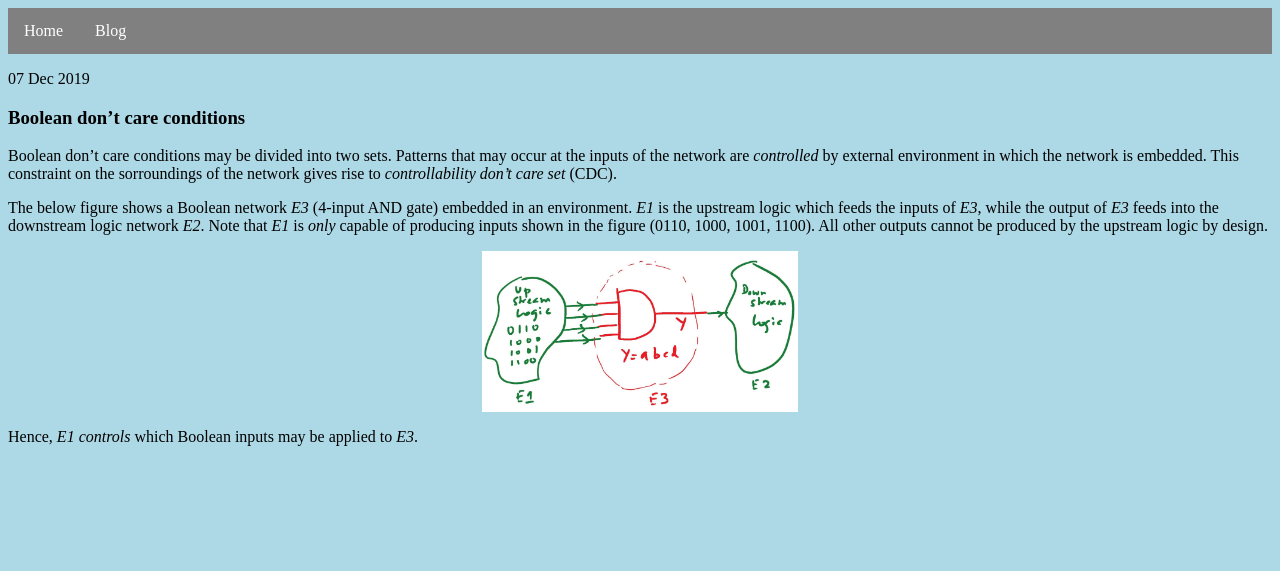
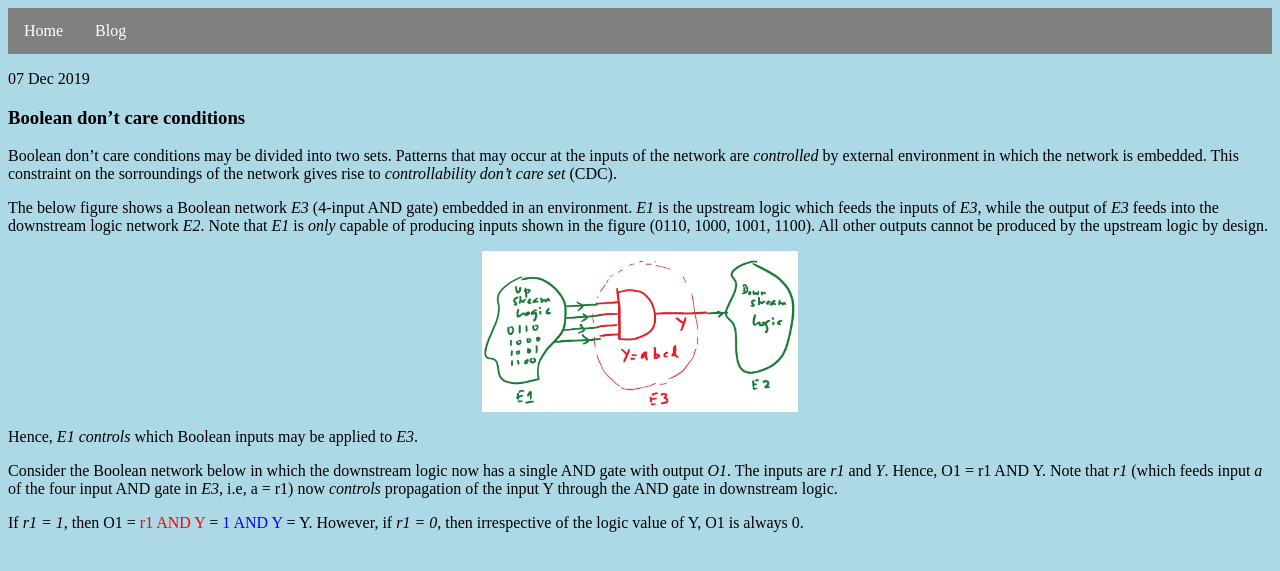
Before and after one commit to swamydp/swamydp.github.io, a Jekyll site: the page built from _posts/2019-12-07-test-post.md, in a window 1280 px wide. Shown: the top 571 px of the page. Built offline with Jekyll 4.4.1, drawn with Linux system fonts in a browser that asks for light colours.

Commit message:
Update 2019-12-07-test-post.md

```diff
--- a/_posts/2019-12-07-test-post.md
+++ b/_posts/2019-12-07-test-post.md
@@ -16,3 +16,8 @@ The below figure shows a Boolean network *E3* (4-input AND gate) embedded in an
 <img src="/images/cdc1-page-001.jpg" alt="Controllability don't cares" class="centerimage">
 
 Hence, *E1* *controls* which Boolean inputs may be applied to *E3*.
+
+Consider the Boolean network below in which the downstream logic now has a single AND gate with output *O1*. The inputs are *r1* and *Y*. Hence, O1 = r1 AND Y. Note that *r1* (which feeds input *a* of the four input AND gate in *E3*, i.e, a = r1) now *controls* propagation of the input Y through the AND gate in downstream logic.
+
+
+If *r1 = 1*, then O1 = <font color="red"> r1 AND Y </font> = <font color="blue"> 1 AND Y </font> = Y. However, if *r1 = 0*, then irrespective of the logic value of Y, O1 is always 0.
```
